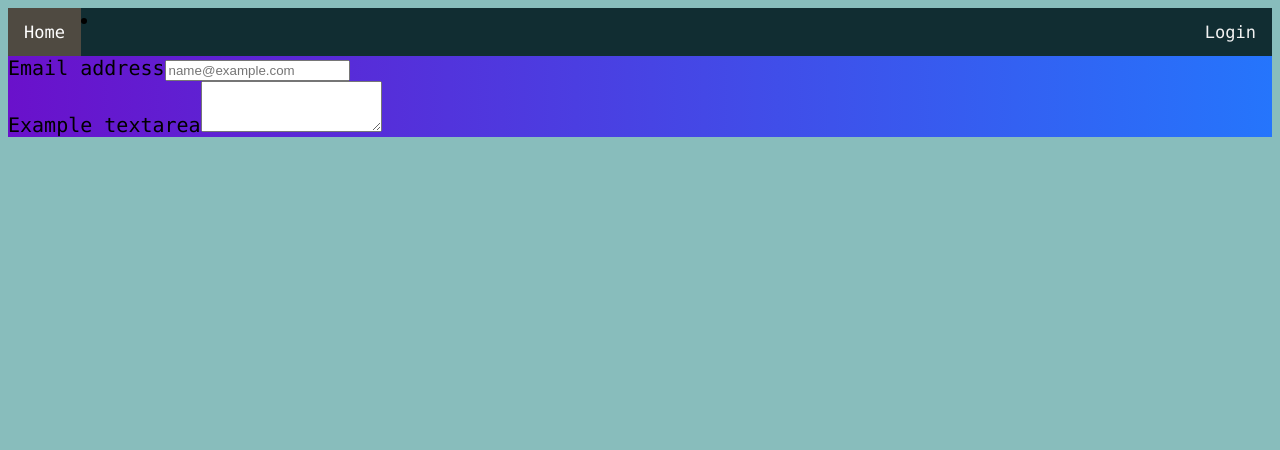
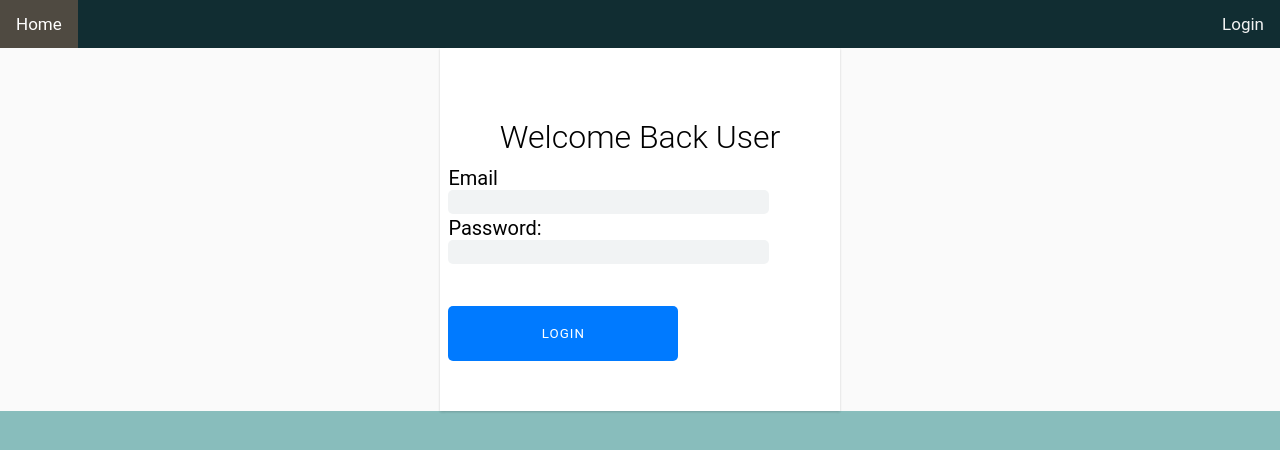
Before and after one commit to Prakarsh30/IT314_project_5, a React (Create React App) app in the folder client/: page /login in a window 1280 px wide. Shown: the top 450 px of the page. Built offline with nearby package versions, Linux system fonts and the light colour scheme; a web font is replaced by a local one.

Commit message:
Login page

```diff
--- a/client/package.json
+++ b/client/package.json
@@ -7,6 +7,7 @@
     "@testing-library/react": "^13.4.0",
     "@testing-library/user-event": "^13.5.0",
     "react": "^18.2.0",
+    "react-bootstrap": "^2.7.2",
     "react-dom": "^18.2.0",
     "react-router-dom": "^6.9.0",
     "react-scripts": "5.0.1",
--- a/client/src/components/Login_page/login.js
+++ b/client/src/components/Login_page/login.js
@@ -1,20 +1,62 @@
-import React from "react";
+
+import React, { useState } from "react";
+import Form from "react-bootstrap/Form";
+import Button from "react-bootstrap/Button";
 import "./login_styles.css";
 
+export default function LoginPage() {
 
-function LoginPage() {
+  const [email, setEmail] = useState("");
+  const [password, setPassword] = useState("");
+
+  function validateForm() {
+    return email.length > 0 && password.length > 0;
+  }
+
+  function handleSubmit(event) {
+    event.preventDefault();
+  }
   return (
-    <div>
-    <div className="mb-3">
-      <label for="exampleFormControlInput1" className="form-label">Email address</label>
-      <input type="email" className="form-control" id="exampleFormControlInput1" placeholder="name@example.com"/>
+    <div className="login-container">
+      <h3 className="title">Welcome Back User</h3>
+      <Form onSubmit={handleSubmit}>
+        <div className="fluid-input">
+        <Form.Group size="lg" controlId="email">
+          <Form.Label>Email</Form.Label>
+          <Form.Control
+            autoFocus
+            type="email"
+            value={email}
+            onChange={(e) => setEmail(e.target.value)}
+            className="fluid-input-input"
+          />
+        </Form.Group>
+        </div>
+
+        <div className="fluid-input">
+        <Form.Group size="lg" controlId="password">
+
+          <Form.Label>Password:</Form.Label>
+
+          <Form.Control
+            type="password"
+            value={password}
+            onChange={(e) => setPassword(e.target.value)}
+            className="fluid-input-input"
+          />
+
+        </Form.Group>
+        </div>
+
+        <div>
+        <Button block size="lg" type="submit" disabled={!validateForm()} className="login-button">
+          Login
+        </Button>
+        </div>
+      </Form>
+
     </div>
-    <div className="mb-3">
-      <label for="exampleFormControlTextarea1" className="form-label">Example textarea</label>
-      <textarea className="form-control" id="exampleFormControlTextarea1" rows="3"></textarea>
-    </div>
-    </div>
+
   );
+
 }
-
-export default LoginPage;
--- a/client/src/components/Login_page/login_styles.css
+++ b/client/src/components/Login_page/login_styles.css
@@ -1,11 +1,237 @@
 
-body {
+/* body { */
   /* fallback for old browsers */
-  background: #6a11cb;
+  /* background: #6a11cb; */
 
   /* Chrome 10-25, Safari 5.1-6 */
-  background: -webkit-linear-gradient(to right, rgba(106, 17, 203, 1), rgba(37, 117, 252, 1));
+  /*background: -webkit-linear-gradient(to right, rgba(106, 17, 203, 1), rgba(37, 117, 252, 1));*/
 
   /* W3C, IE 10+/ Edge, Firefox 16+, Chrome 26+, Opera 12+, Safari 7+ */
-  background: linear-gradient(to right, rgba(106, 17, 203, 1), rgba(37, 117, 252, 1))
+  /*background: linear-gradient(to right, rgba(106, 17, 203, 1), rgba(37, 117, 252, 1))*/
+/* } */
+
+/* .Login {
+  margin-top: 30px;
+  margin-left: 35%;
+  margin-right: 35%;
+  padding: 30px;
+  width: 30%;
+  border: 3px solid black;
+  text-align: left;
 }
+
+.Login-email{
+  padding: 10px;
+}
+
+.Login-password{
+  padding: 10px;
+}
+
+.h3{
+  text-align: center;
+  margin: auto;
+}
+
+.Login-button{
+  margin-left: 45%;
+  margin-right: 45%;
+  width: 10%;
+
+  padding-left: 10 px;
+  padding-top: 10 px;
+  padding-right: 10 px;
+  padding-bottom: 10 px;
+} */
+
+
+*,
+*:before,
+*:after,
+ul,
+li,
+a,
+button,
+input,
+h1,
+h2,
+h3,
+h4,
+h5,
+h6,
+p,
+img,
+image,
+svg,
+path,
+g,
+canvas {
+  margin: 0;
+  padding: 0;
+  box-sizing: border-box;
+  background-color: transparent;
+  border: none;
+  text-decoration: none;
+  font-family: "Roboto";
+  user-select: none;
+  list-style: none;
+  position: relative;
+}
+
+.html,
+body {
+  background-color: #fafafa;
+  margin: 0;
+  padding: 0;
+}
+
+.button {
+  display: flex;
+  align-items: center;
+  justify-content: center;
+  flex-direction: row;
+  box-shadow: 0 1px 4px rgba(0, 0, 0, 0.3), 0 1px 2px rgba(0, 0, 0, 0.12);
+  background-color: #f2f8ff;
+  text-transform: capitalize;
+  cursor: pointer;
+}
+
+.button:hover,
+.button:focus {
+  transition: 0.15s ease-in-out;
+}
+
+.login-container {
+  width: 400px;
+  height: auto;
+  display: flex;
+  align-items: center;
+  justify-content: center;
+  flex-direction: column;
+  margin: 0 auto;
+  background-color: white;
+  box-shadow: 0 1px 3px rgba(0, 0, 0, 0.06), 0 1px 2px rgba(0, 0, 0, 0.12);
+  overflow: hidden;
+  padding-top: 10px;
+  padding-bottom: 10px;
+}
+
+.login-container .title {
+  text-transform: capitalize;
+  font-size: 1.6em;
+  font-weight: 300;
+  padding: 60px 0;
+  padding-bottom: 10px;
+}
+
+.login-container .login-button {
+  border-top-left-radius: 5px;
+  border-top-right-radius: 5px;
+  border-bottom-left-radius: 5px;
+  border-bottom-right-radius: 5px;
+  width: 60%;
+  padding: 20px 15px;
+  background-color: #007aff;
+  color: #fff;
+  text-transform: uppercase;
+  letter-spacing: 1px;
+  font-weight: 400;
+  margin: 40px 0;
+}
+
+.login-container .login-button:hover,
+.login-container .login-button:focus {
+  box-shadow: 0px 3px 20px 3px rgba(0, 122, 255, 0.3);
+  background-color: #007aff;
+}
+
+.fluid-input {
+  width: 80%;
+  height: 50px;
+  max-width: 450px;
+  position: relative;
+}
+
+.fluid-input-bg {
+  width: calc(100% - 10%);
+  height: 100%;
+  display: flex;
+  align-items: center;
+  justify-content: flex-start;
+  flex-direction: row;
+  position: absolute;
+  left: 5%;
+  top: 0;
+  color: #007aff;
+  font-weight: 400;
+  font-size: 0.9em;
+  transition: 0.3s ease-in-out;
+  text-transform: capitalize;
+}
+
+.fluid-input-holder {
+  width: 100%;
+  height: 100%;
+  position: absolute;
+  top: 0;
+  left: 0;
+  border-top-left-radius: 5px;
+  border-top-right-radius: 5px;
+  border-bottom-left-radius: 5px;
+  border-bottom-right-radius: 5px;
+  will-change: transform, box-shadow;
+  transition: 0.2s ease-in-out;
+  background-color: #f1f3f4;
+}
+
+.fluid-input-input {
+  width: inherit;
+  height: inherit;
+  border-top-left-radius: 5px;
+  border-top-right-radius: 5px;
+  border-bottom-left-radius: 5px;
+  border-bottom-right-radius: 5px;
+  background-color: #f1f3f4;
+  font-size: 1.05em;
+  padding: 0 5%;
+}
+
+.fluid-input-input:focus {
+  outline: None;
+}
+
+.fluid-input-label {
+  width: calc(100% - 10%);
+  height: 100%;
+  display: flex;
+  align-items: center;
+  justify-content: start;
+  flex-direction: row;
+  position: absolute;
+  font-size: 1em;
+  left: 5%;
+  top: 0;
+  color: #007aff;
+  font-weight: 400;
+  text-transform: capitalize;
+  pointer-events: none;
+  transition: transform 0.2s ease-in-out, font-size 0.2s 0.15s ease-in-out;
+  will-change: transform, font-size;
+}
+
+.fluid-input--focus .fluid-input-holder {
+  box-shadow: 0px 5px 20px 0px rgba(0, 12, 47, 0.3);
+}
+
+.fluid-input--focus .fluid-input-bg {
+  transform: translateY(-40px);
+  transition: 0.2s 0.2s ease-in-out;
+}
+
+.fluid-input--focus .fluid-input-label {
+  transform: translateY(-40px);
+}
+
+.fluid-input--open .fluid-input-label {
+  transform: translateY(-40px);
+}
```
Also changed, not shown: 2 other files (tests, documents, lock files or other folders).
